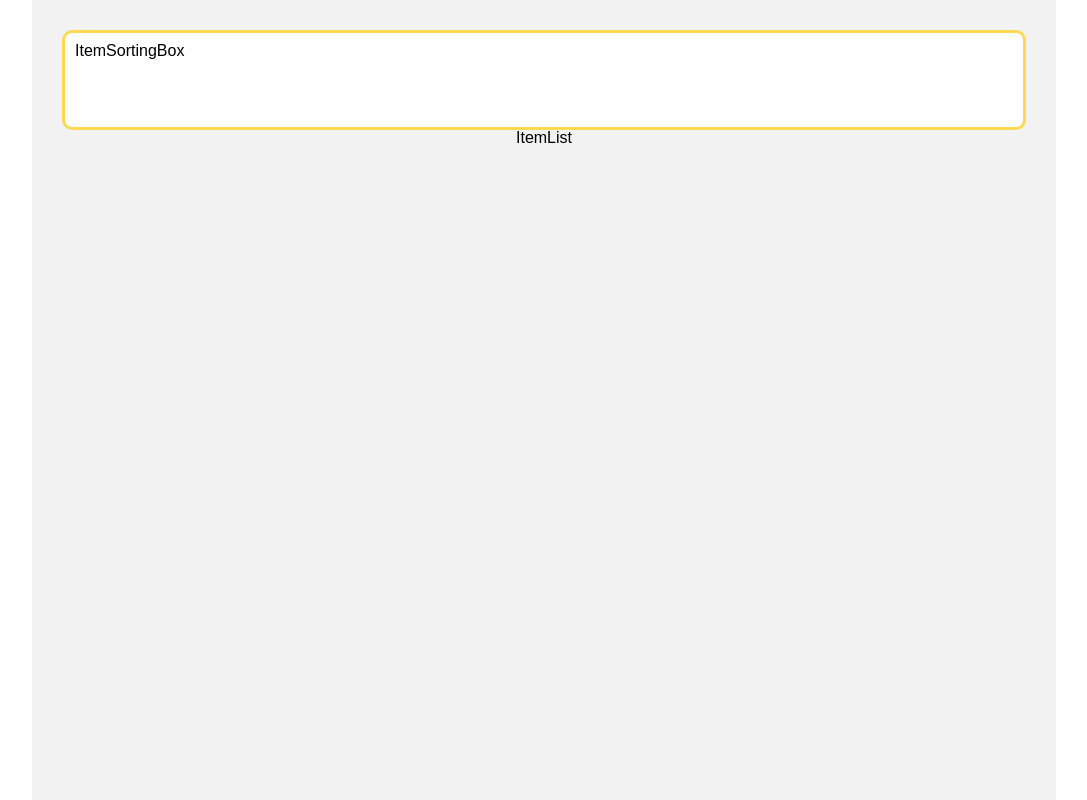
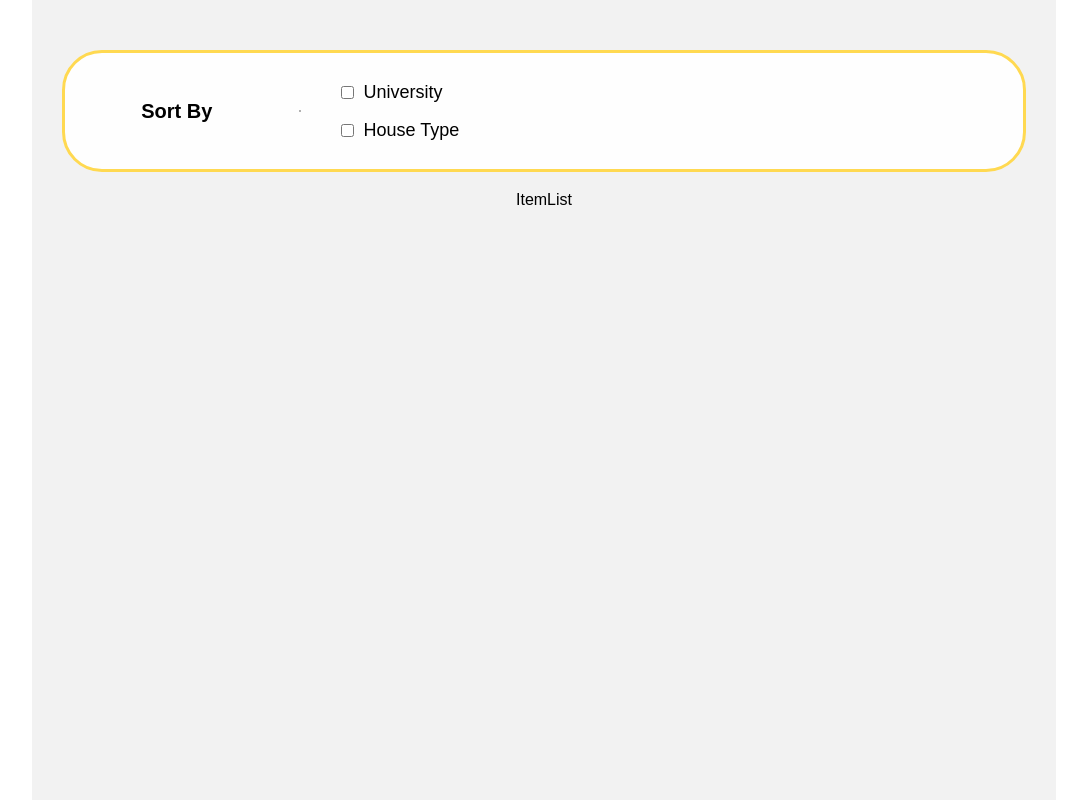
Before and after one commit to Enjoy-Korea/fe-test, a React (Create React App) app: page / in a window 1280 px wide. Shown: the whole page, without its empty margins (96-1183 px from the left). Built offline with nearby package versions, Linux system fonts and the light colour scheme.

Commit message:
feat: ItemSortingBox 컴포넌트 구현

```diff
--- a/src/components/Item/ItemSortingBox.tsx
+++ b/src/components/Item/ItemSortingBox.tsx
@@ -1,18 +1,69 @@
 import React from "react";
 import styled from "styled-components";
+import { Checkbox } from "../common/Checkbox";
+import { VerticalLine } from "./../common/VerticalLine";
 
 export const ItemSortingBox = () => {
-  return <ItemSortingBoxLayout>ItemSortingBox</ItemSortingBoxLayout>;
+  return (
+    <ItemSortingBoxLayout>
+      <SortingOption>
+        <SortingOptionTitleContainer>
+          <SortingOptionTitle>Sort By</SortingOptionTitle>
+        </SortingOptionTitleContainer>
+        <VerticalLine />
+        <CheckboxContainer>
+          <Checkbox title="University" />
+          <Checkbox title="House Type" />
+        </CheckboxContainer>
+      </SortingOption>
+    </ItemSortingBoxLayout>
+  );
 };
 
 const ItemSortingBoxLayout = styled.div`
   width: 100%;
-  height: 100px;
+  min-height: 10%;
 
   padding: 10px;
+  margin: 20px 0px;
 
   border: 3px solid rgb(255, 217, 81);
-  border-radius: 10px;
+  border-radius: 40px;
 
   background-color: #fefefe;
 `;
+
+const SortingOption = styled.div`
+  width: 100%;
+  height: 100%;
+
+  display: flex;
+  justify-content: flex-start;
+  align-items: center;
+
+  padding: 10px;
+`;
+
+const SortingOptionTitleContainer = styled.div`
+  min-width: 20%;
+  height: 100%;
+
+  display: flex;
+  justify-content: center;
+  align-items: center;
+`;
+
+const SortingOptionTitle = styled.h2`
+  font-size: 20px;
+  font-weight: 600;
+`;
+
+const CheckboxContainer = styled.div`
+  min-width: 20%;
+  height: 100%;
+
+  display: flex;
+  flex-direction: column;
+  justify-content: center;
+  align-items: flex-start;
+`;
```
